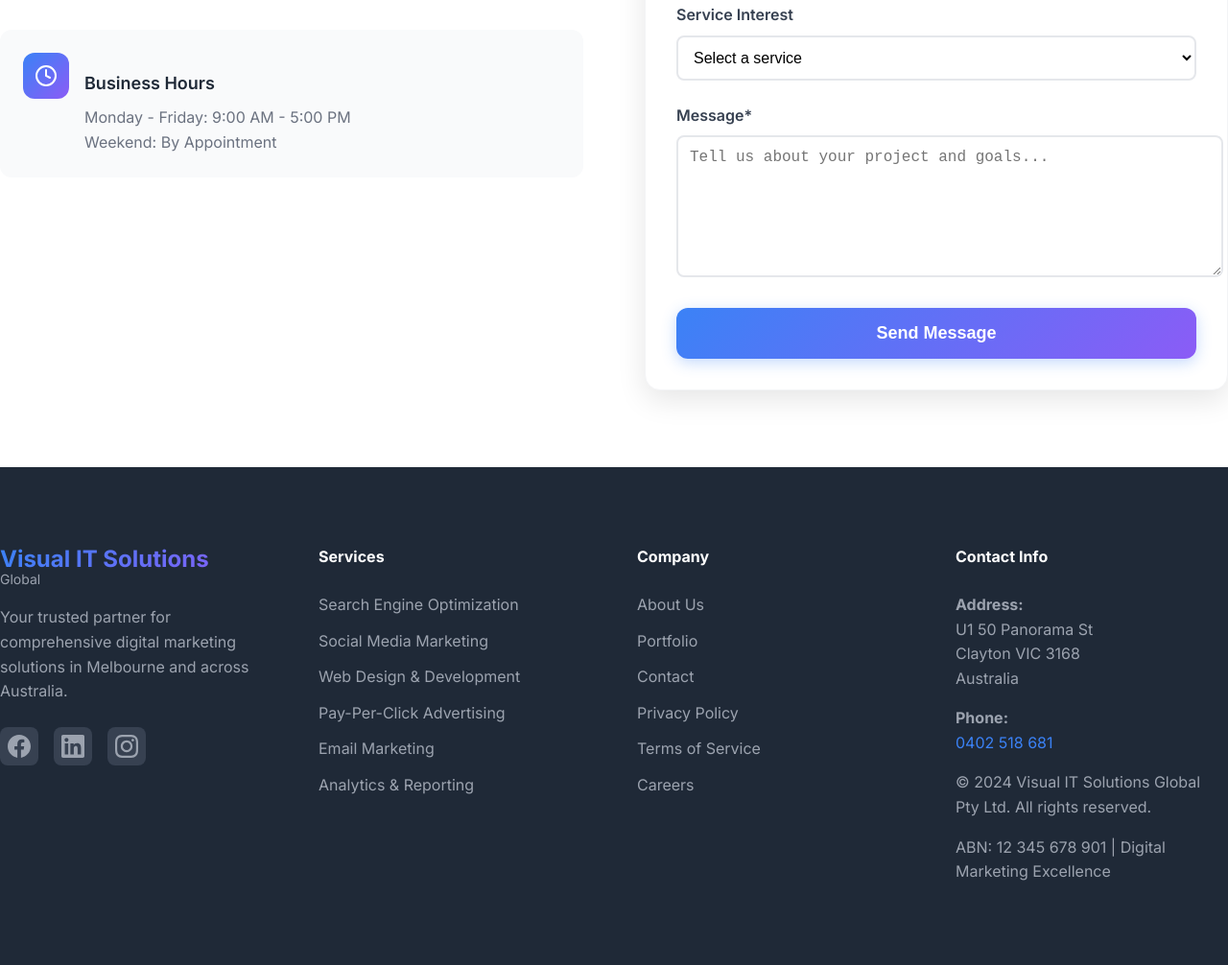
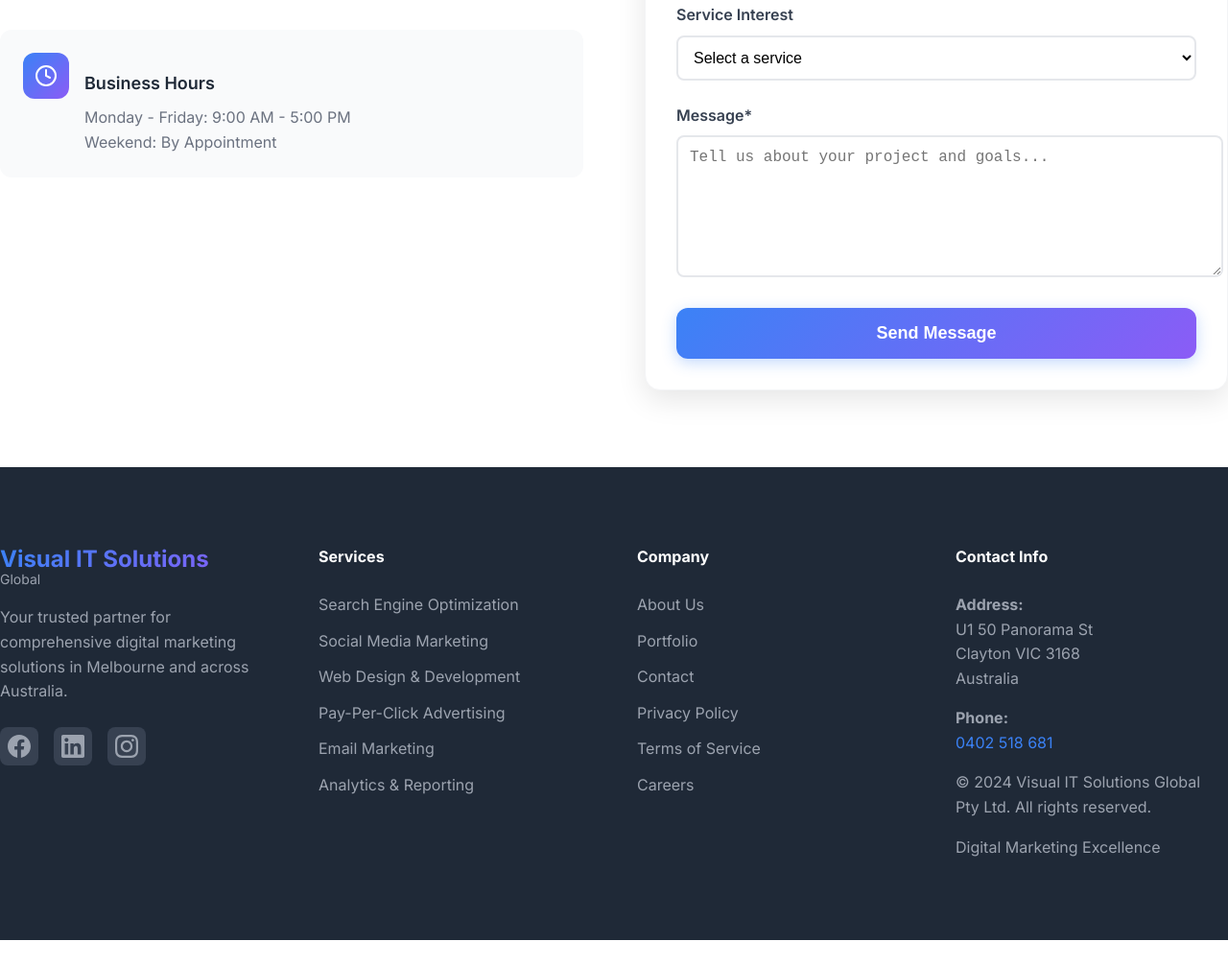
Before and after one commit to dixit-hasija/vitsol, a plain HTML site: page index.html in a window 1280 px wide. Shown: the part 4049-5055 px from the top of the page at 96% size. After the commit the page ends 5029 px from the top, so only its background shows below. Drawn offline with Linux system fonts and the light colour scheme.

Commit message:
Update index.html

```diff
--- a/index.html
+++ b/index.html
@@ -97,4 +97,4 @@ Your trusted partner for comprehensive digital marketing solutions in Melbourne
 U1 50 Panorama St<br data-astro-cid-sz7xmlte>
 Clayton VIC 3168<br data-astro-cid-sz7xmlte>
 Australia
-</p> <p data-astro-cid-sz7xmlte> <strong data-astro-cid-sz7xmlte>Phone:</strong><br data-astro-cid-sz7xmlte> <a href="tel:0402518681" data-astro-cid-sz7xmlte>0402 518 681</a> </p> <p data-astro-cid-sz7xmlte> <p data-astro-cid-sz7xmlte>&copy; 2024 Visual IT Solutions Global Pty Ltd. All rights reserved.</p> <p data-astro-cid-sz7xmlte>ABN: 12 345 678 901 | Digital Marketing Excellence</p> </div> </div> </footer>   </body></html>
+</p> <p data-astro-cid-sz7xmlte> <strong data-astro-cid-sz7xmlte>Phone:</strong><br data-astro-cid-sz7xmlte> <a href="tel:0402518681" data-astro-cid-sz7xmlte>0402 518 681</a> </p> <p data-astro-cid-sz7xmlte> <p data-astro-cid-sz7xmlte>&copy; 2024 Visual IT Solutions Global Pty Ltd. All rights reserved.</p> <p data-astro-cid-sz7xmlte>Digital Marketing Excellence</p> </div> </div> </footer>   </body></html>
```
